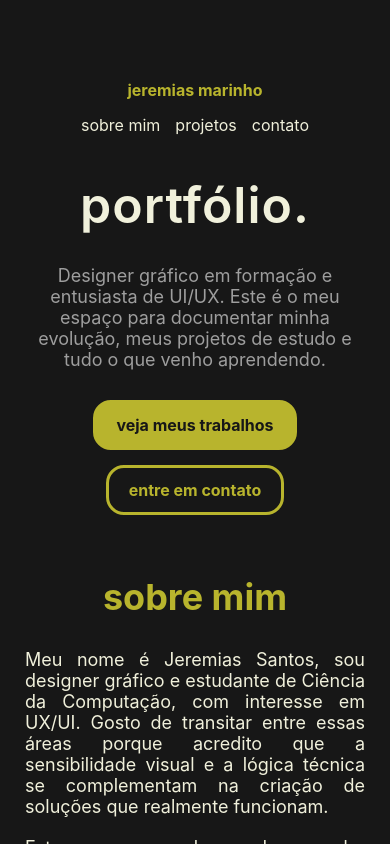
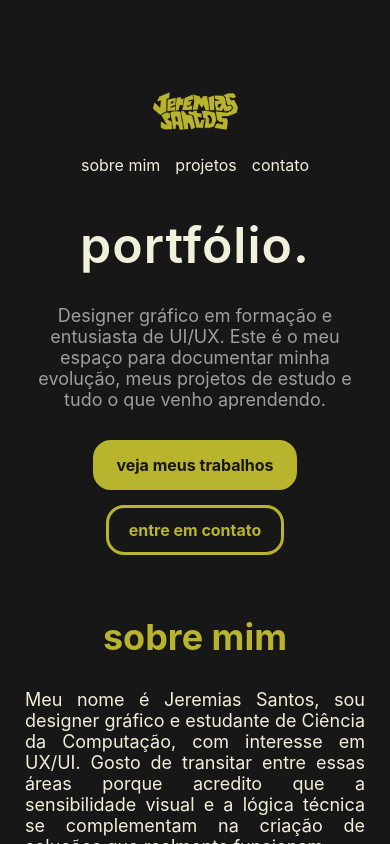
Before and after one commit to jeremiasvictor/portfolio, a React (Create React App) app: page / in a window 390 px wide. Shown: the top 844 px of the page. Built offline with nearby package versions, Linux system fonts and the light colour scheme; a web font is replaced by a local one.

Commit message:
adding my real logo

```diff
--- a/src/pages/footer/Footer.js
+++ b/src/pages/footer/Footer.js
@@ -10,9 +10,7 @@ import {
 function Footer() {
   return (
     <section id="footer" className={styles.footerContainer}>
-      <div className={styles.footerLogo}>
-        <p>jeremias marinho</p>
-      </div>
+      <img className={styles.footerLogo} src="./logo-minha.png" />
 
       <div className={styles.footerContact}>
         <p className={styles.footerContactTitle}>contato</p>
--- a/src/pages/footer/Footer.module.css
+++ b/src/pages/footer/Footer.module.css
@@ -17,9 +17,13 @@
 }
 
 .footerLogo {
-  font-size: 16px;
-  font-weight: 700;
-  color: var(--accent-yellow);
+  max-width: 120px;
+}
+
+.footerLogo img {
+  width: 100%;
+  height: auto;
+  display: block;
 }
 
 .footerContactTitle {
@@ -135,7 +139,15 @@
     text-align: center;
   }
 
-  .footerLogo,
+  .footerLogo {
+    grid-column: 1;
+    width: 100px;
+    margin: 0 auto;
+    display: flex;
+    flex-direction: column;
+    align-items: center;
+  }
+
   .footerContact,
   .footerFindMe,
   .footerBackButton {
--- a/src/pages/home/Home.js
+++ b/src/pages/home/Home.js
@@ -5,7 +5,7 @@ function Home() {
   return (
     <section id="home" className={styles.homeContainer}>
       <div className={styles.headerGroup}>
-        <p className={styles.headerLogo}>jeremias marinho</p>
+        <img className={styles.headerLogo} src="./logo-minha.png" />
         <div className={styles.headerNav}>
           <a href="#aboutandtecnologies">sobre mim</a>
           <a href="#projects">projetos</a>
--- a/src/pages/home/Home.module.css
+++ b/src/pages/home/Home.module.css
@@ -12,10 +12,15 @@
 }
 
 .headerLogo {
-  font-size: 16px;
-  font-weight: 700;
-  color: var(--accent-yellow);
-  max-width: 100px;
+  width: 120px;
+  display: flex;
+  align-items: center;
+}
+
+.headerLogo img {
+  width: 100% !important;
+  height: auto;
+  display: block;
 }
 
 .headerNav {
@@ -137,6 +142,7 @@
     padding: 0;
     margin-top: 40px;
   }
+
   .title {
     font-size: 90px;
   }
@@ -144,6 +150,12 @@
   .headerNav {
     gap: 30px;
     font-size: 14px;
+  }
+
+  .headerLogo {
+    width: 100px;
+    max-width: 100px;
+    margin: 0 auto;
   }
 }
 
@@ -155,11 +167,9 @@
   }
 
   .headerLogo {
-    font-size: 16px;
-    font-weight: 700;
-    color: #b8b42d;
-    max-width: 100%;
-    margin: 0;
+    width: 100px !important;
+    max-width: 100px !important;
+    display: block;
   }
 
   .headerNav {
```
Also changed, not shown: public/logo-minha.png (added).
